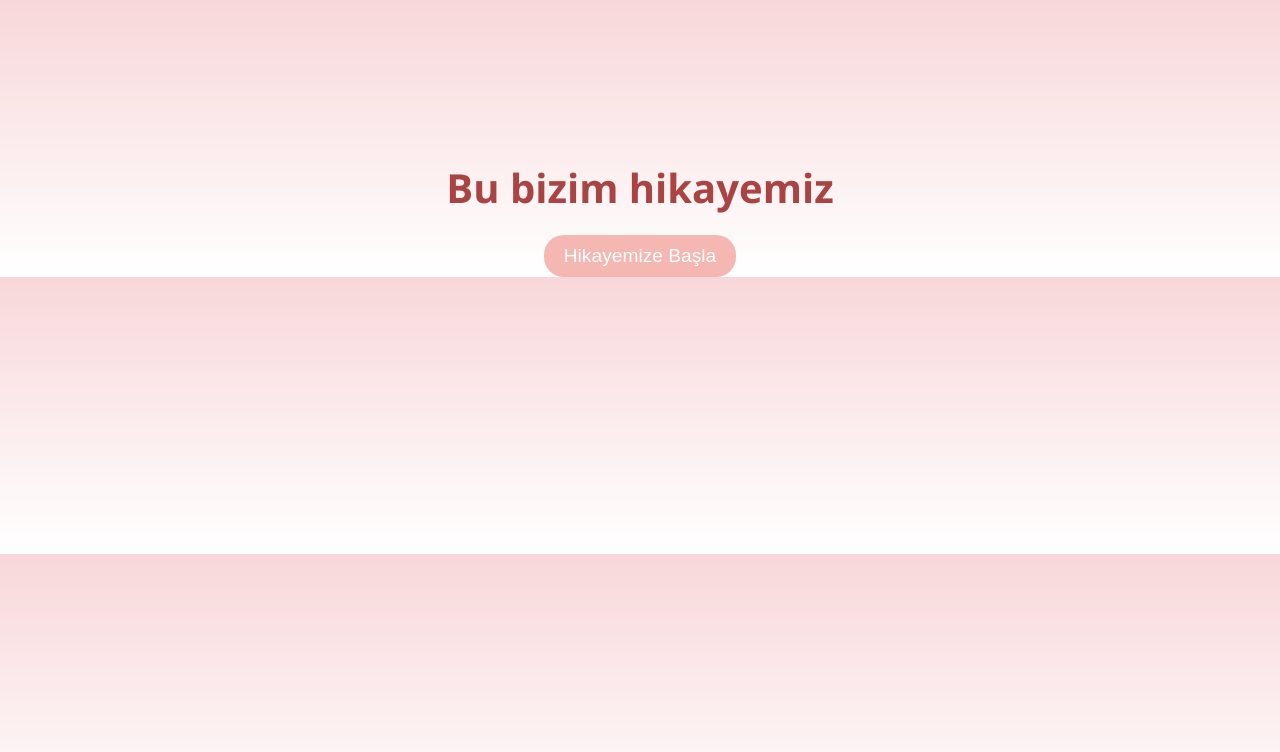
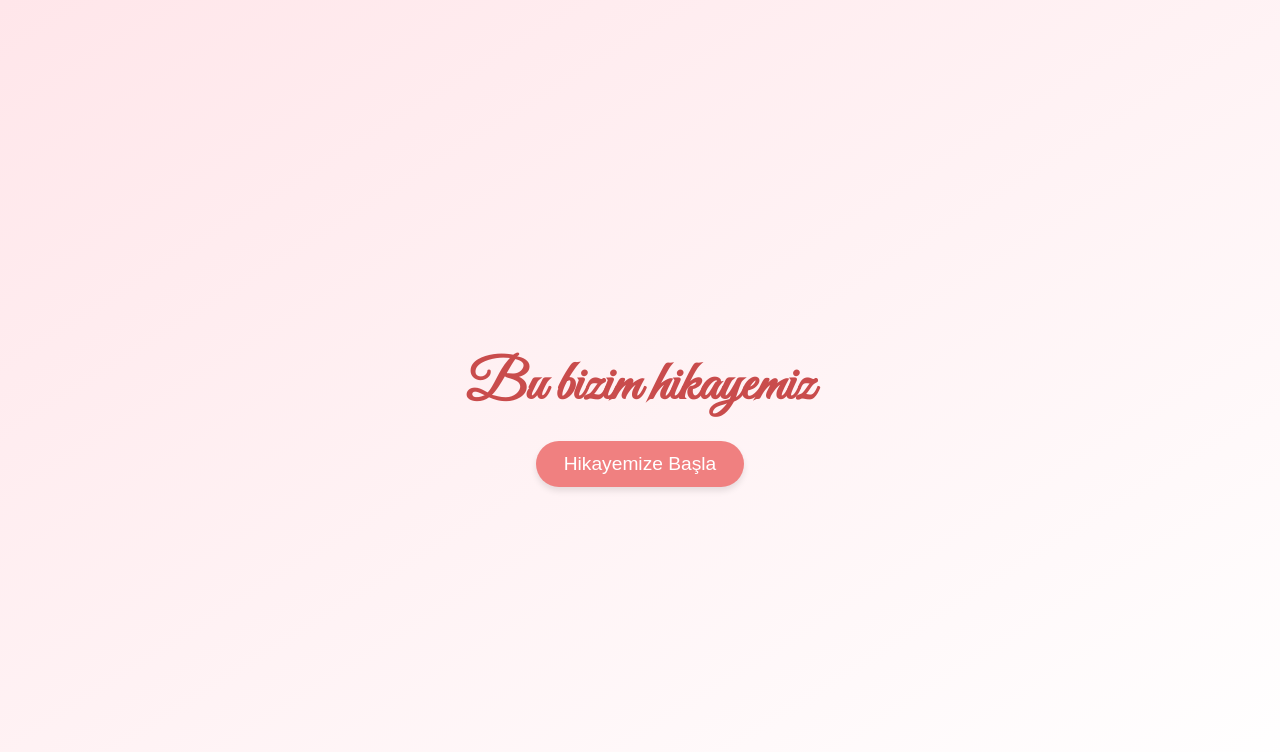
Before and after one commit to emresen19/askimiz, a plain HTML site: page index.html in a window 1280 px wide. Drawn offline with nearby package versions, Linux system fonts and the light colour scheme.

Commit message:
Add files via upload

```diff
--- a/index.html
+++ b/index.html
@@ -4,12 +4,15 @@
     <meta charset="UTF-8">
     <meta name="viewport" content="width=device-width, initial-scale=1.0">
     <title>Bu Bizim Hikayemiz</title>
+    <link href="https://fonts.googleapis.com/css2?family=Great+Vibes&family=Open+Sans&display=swap" rel="stylesheet">
     <link rel="stylesheet" href="style.css">
 </head>
 <body>
-    <div class="container">
-        <h1>Bu bizim hikayemiz</h1>
-        <button onclick="startStory()">Hikayemize Başla</button>
+    <div class="overlay">
+        <div class="content">
+            <h1>Bu bizim hikayemiz</h1>
+            <button onclick="startStory()">Hikayemize Başla</button>
+        </div>
     </div>
     <script src="scripts.js"></script>
 </body>
--- a/style.css
+++ b/style.css
@@ -1,27 +1,34 @@
 body {
     margin: 0;
     padding: 0;
-    font-family: 'Segoe UI', sans-serif;
-    background: linear-gradient(to bottom, #f8d7da, #fff);
-    color: #a94442;
+    font-family: 'Open Sans', sans-serif;
+    background: linear-gradient(to bottom right, #ffe6ea, #fff);
+    height: 100vh;
+    display: flex;
+    align-items: center;
+    justify-content: center;
+}
+.overlay {
     text-align: center;
-}
-.container {
-    margin-top: 20vh;
+    padding: 30px;
 }
 h1 {
-    font-size: 2.5rem;
+    font-family: 'Great Vibes', cursive;
+    font-size: 3.5rem;
+    color: #c94c4c;
     margin-bottom: 20px;
 }
 button {
     font-size: 1.2rem;
-    padding: 10px 20px;
+    padding: 12px 28px;
     border: none;
-    border-radius: 20px;
-    background-color: #f5b7b1;
+    border-radius: 30px;
+    background-color: #f08080;
     color: white;
     cursor: pointer;
+    box-shadow: 0 4px 6px rgba(0,0,0,0.1);
+    transition: background-color 0.3s ease;
 }
 button:hover {
-    background-color: #ec7063;
+    background-color: #ec5e5e;
 }
```
